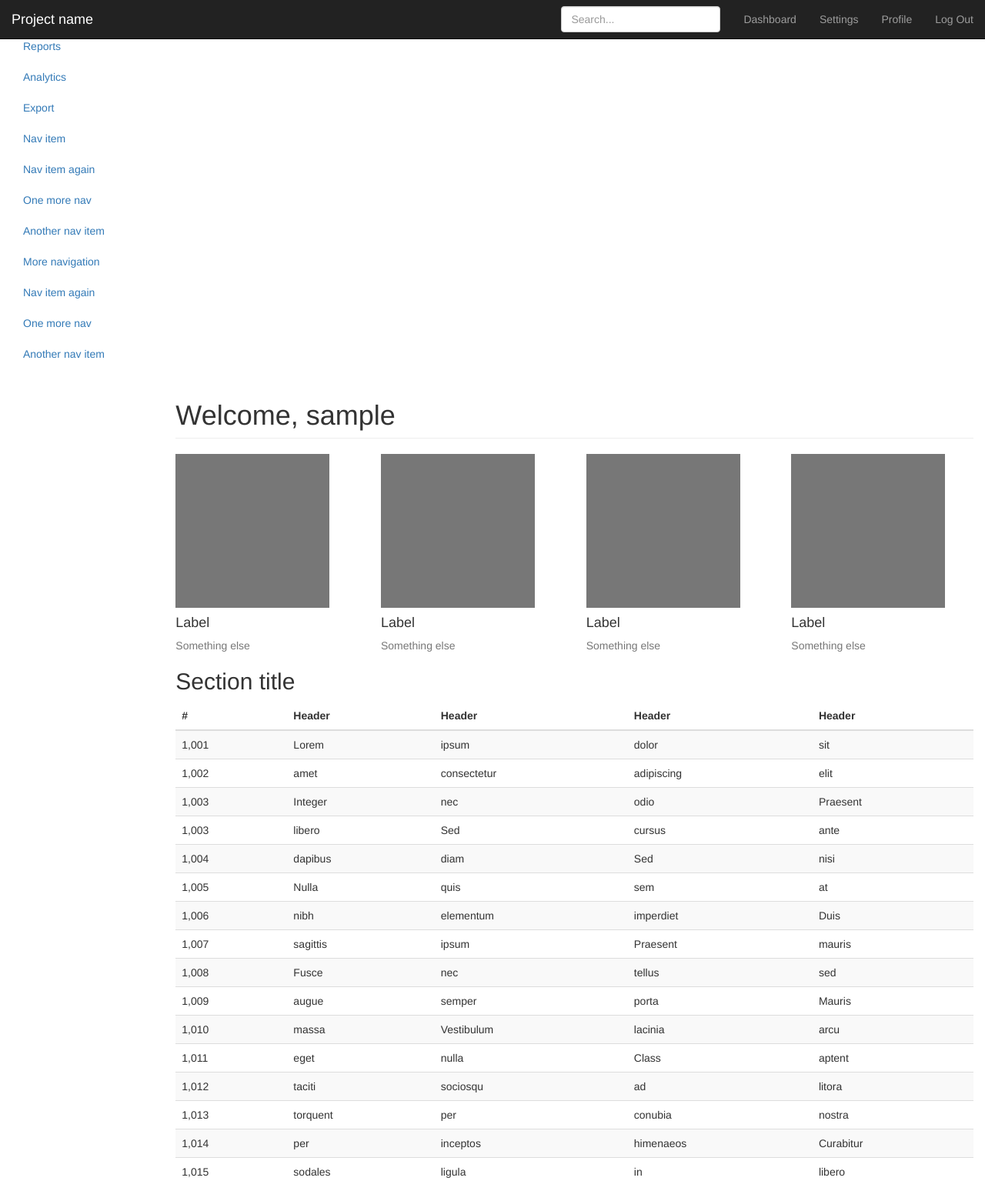
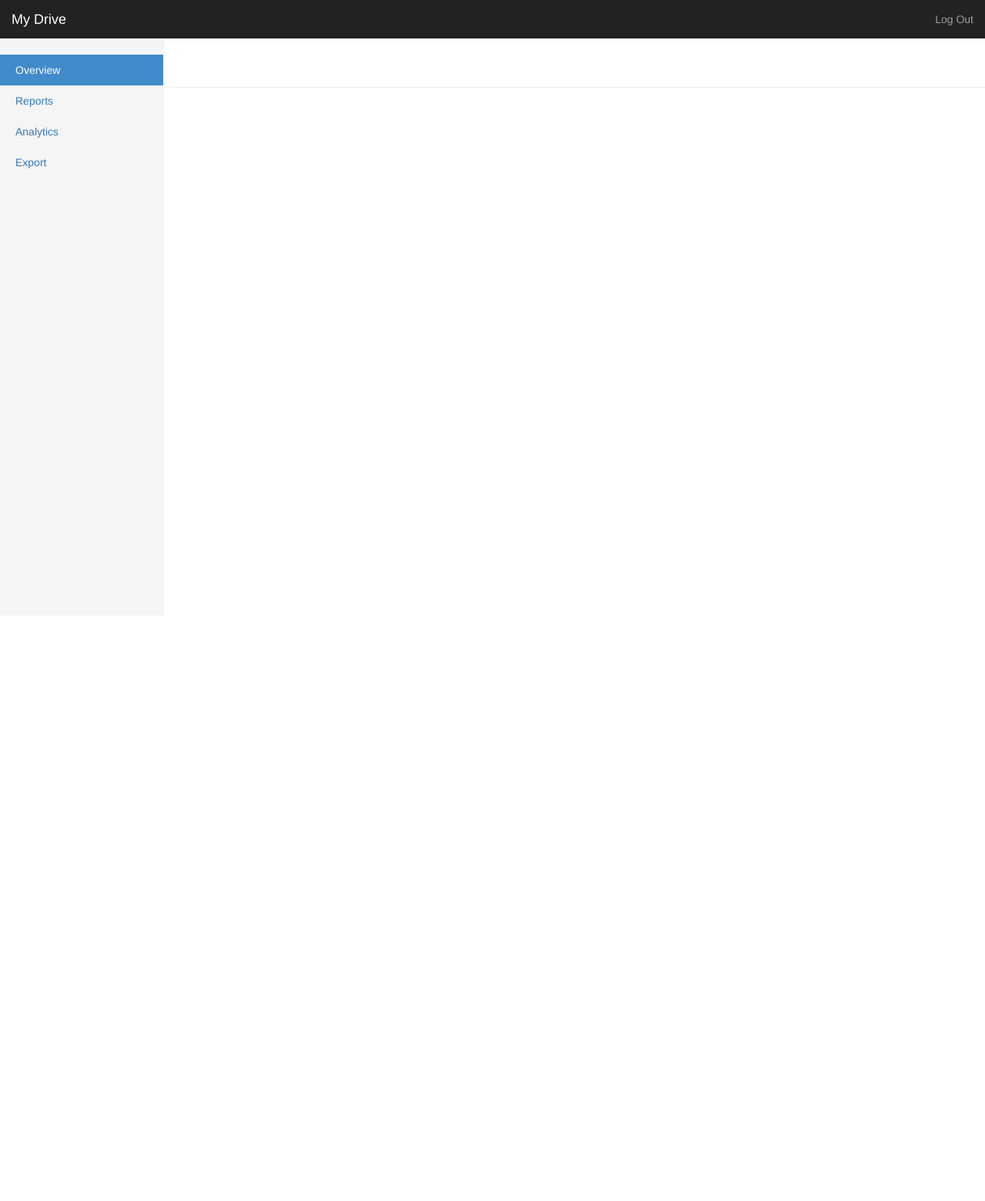
Before and after one commit to its-riz1/My-Drive, a Flask app: page /dashboard in a window 1280 px wide. Shown: the whole page at 77% size. After the commit the page ends 800 px from the top, so only its background shows below. Run offline with Flask 2, Linux system fonts and the light colour scheme; the visitor is signed in with stand-in values (Sample User, id 1); data comes from the database, SQL or seed files in the repository; both versions use the stored data as it was after the commit; some libraries are stand-ins or nearby versions.

Commit message:
login with dattabase and upload

```diff
--- a/app.py
+++ /dev/null
@@ -1,88 +0,0 @@
-from flask import Flask, render_template, redirect, url_for
-from flask_bootstrap import Bootstrap
-from flask_wtf import FlaskForm
-from wtforms import StringField, PasswordField, BooleanField
-from wtforms.validators import InputRequired, Email, Length
-from flask_sqlalchemy  import SQLAlchemy
-from werkzeug.security import generate_password_hash, check_password_hash
-from flask_login import LoginManager, UserMixin, login_user, login_required, logout_user, current_user
-
-app = Flask(__name__)
-app.config['SECRET_KEY'] = 'Thisissupposedtobesecret!'
-app.config['SQLALCHEMY_DATABASE_URI'] = 'sqlite:////mnt/c/Users/antho/Documents/login-example/database.db'
-bootstrap = Bootstrap(app)
-db = SQLAlchemy(app)
-login_manager = LoginManager()
-login_manager.init_app(app)
-login_manager.login_view = 'login'
-
-class User(UserMixin, db.Model):
-    id = db.Column(db.Integer, primary_key=True)
-    username = db.Column(db.String(15), unique=True)
-    email = db.Column(db.String(50), unique=True)
-    password = db.Column(db.String(80))
-
-@login_manager.user_loader
-def load_user(user_id):
-    return User.query.get(int(user_id))
-
-class LoginForm(FlaskForm):
-    username = StringField('username', validators=[InputRequired(), Length(min=4, max=15)])
-    password = PasswordField('password', validators=[InputRequired(), Length(min=8, max=80)])
-    remember = BooleanField('remember me')
-
-class RegisterForm(FlaskForm):
-    email = StringField('email', validators=[InputRequired(), Email(message='Invalid email'), Length(max=50)])
-    username = StringField('username', validators=[InputRequired(), Length(min=4, max=15)])
-    password = PasswordField('password', validators=[InputRequired(), Length(min=8, max=80)])
-
-
-@app.route('/')
-def index():
-    return render_template('index.html')
-
-@app.route('/login', methods=['GET', 'POST'])
-def login():
-    form = LoginForm()
-
-    if form.validate_on_submit():
-        user = User.query.filter_by(username=form.username.data).first()
-        if user:
-            if check_password_hash(user.password, form.password.data):
-                login_user(user, remember=form.remember.data)
-                return redirect(url_for('dashboard'))
-
-        return '<h1>Invalid username or password</h1>'
-        #return '<h1>' + form.username.data + ' ' + form.password.data + '</h1>'
-
-    return render_template('login.html', form=form)
-
-@app.route('/signup', methods=['GET', 'POST'])
-def signup():
-    form = RegisterForm()
-
-    if form.validate_on_submit():
-        hashed_password = generate_password_hash(form.password.data, method='sha256')
-        new_user = User(username=form.username.data, email=form.email.data, password=hashed_password)
-        db.session.add(new_user)
-        db.session.commit()
-
-        return '<h1>New user has been created!</h1>'
-        #return '<h1>' + form.username.data + ' ' + form.email.data + ' ' + form.password.data + '</h1>'
-
-    return render_template('signup.html', form=form)
-
-@app.route('/dashboard')
-@login_required
-def dashboard():
-    return render_template('dashboard.html', name=current_user.username)
-
-@app.route('/logout')
-@login_required
-def logout():
-    logout_user()
-    return redirect(url_for('index'))
-
-if __name__ == '__main__':
-    app.debug=True
-    app.run()
--- a/project.py
+++ b/project.py
@@ -1,52 +1,88 @@
-from flask import Flask,render_template
+from flask import Flask, render_template, redirect, url_for
 from flask_bootstrap import Bootstrap
 from flask_wtf import FlaskForm
-from wtforms import StringField,PasswordField,BooleanField
-from wtforms.validators import InputRequired,Email,Length
-from flask_sqlalchemy import SQLAlchemy
+from wtforms.validators import InputRequired, Email, Length
+from flask_sqlalchemy  import SQLAlchemy
+from werkzeug.security import generate_password_hash, check_password_hash
+from flask_login import LoginManager, UserMixin, login_user, login_required, logout_user, current_user
+from wtforms import StringField, PasswordField, BooleanField
+import os
 
-app=Flask(__name__)
-app.config['SECRET_KEY']='Thisissupposedtobesecret'
-app.config['SQLALCHEMY_DATABASE_URI'] = 'sqlite:////~/Project_IT/database.db'
-Bootstrap(app)
+app = Flask(__name__)
+app.config['SECRET_KEY'] = 'Thisissupposedtobesecret!'
+app.config['SQLALCHEMY_DATABASE_URI'] = 'sqlite:///database.db'
+
+bootstrap = Bootstrap(app)
 db = SQLAlchemy(app)
+login_manager = LoginManager()
+login_manager.init_app(app)
+login_manager.login_view = 'login'
 
-class User(db.Model):
-	id = db.Column(db.Integer,primary_Key=True)
-	username = db.Column(db.String(10),unique=True)
-	email = db.Column(db.String(70),unique=True)
-	password = db.Column(db.String(32))
+class User(UserMixin, db.Model):
+    id = db.Column(db.Integer, primary_key=True)
+    username = db.Column(db.String(15), unique=True)
+    email = db.Column(db.String(50), unique=True)
+    password = db.Column(db.String(80))
+
+@login_manager.user_loader
+def load_user(user_id):
+    return User.query.get(int(user_id))
 
 class LoginForm(FlaskForm):
-	username = StringField('username',validators=[InputRequired(),Length(min=4,max=10)])
-	password = PasswordField('password',validators=[InputRequired(),Length(min=8,max=32)])
-	remember = BooleanField('remember me')
+    username = StringField('username', validators=[InputRequired(), Length(min=4, max=15)])
+    password = PasswordField('password', validators=[InputRequired(), Length(min=8, max=80)])
+    remember = BooleanField('remember me')
 
 class RegisterForm(FlaskForm):
-	email = StringField('email',validators=[InputRequired(),Email(message='Invalid Email'),Length(max=70)])
-	username = StringField('username',validators=[InputRequired(),Length(min=4,max=10)])
-	password = PasswordField('password',validators=[InputRequired(),Length(min=8,max=32)])
+    email = StringField('email', validators=[InputRequired(), Email(message='Invalid email'), Length(max=50)])
+    username = StringField('username', validators=[InputRequired(), Length(min=4, max=15)])
+    password = PasswordField('password', validators=[InputRequired(), Length(min=8, max=80)])
+
 
 @app.route('/')
 def index():
-	return render_template('index.html')
+    return render_template('index.html')
 
-@app.route('/login',methods=['GET','POST'])
+@app.route('/login', methods=['GET', 'POST'])
 def login():
-	form=LoginForm()
-	if form.validate_on_submit():
-		return '<h1> Hello ' + form.username.data + '</h1>'
-	return render_template('login.html',form=form)
+    form = LoginForm()
 
-@app.route('/signup',methods=['GET','POST'])
+    if form.validate_on_submit():
+        user = User.query.filter_by(username=form.username.data).first()
+        if user:
+            if check_password_hash(user.password, form.password.data):
+                login_user(user, remember=form.remember.data)
+                return redirect(url_for('dashboard'))
+
+        return '<h1>Invalid username or password</h1>'
+
+    return render_template('login.html', form=form)
+
+@app.route('/signup', methods=['GET', 'POST'])
 def signup():
-	form = RegisterForm()
-	return render_template('signup.html',form=form)
+    form = RegisterForm()
+
+    if form.validate_on_submit():
+        hashed_password = generate_password_hash(form.password.data, method='sha256')
+        new_user = User(username=form.username.data, email=form.email.data, password=hashed_password)
+        db.session.add(new_user)
+        db.session.commit()
+
+        return '<h1>New user has been created!</h1>'
+
+    return render_template('signup.html', form=form)
 
 @app.route('/dashboard')
+@login_required
 def dashboard():
-	return render_template('dashboard.html')
+    return render_template('dashboard.html', name=current_user.username)
+
+@app.route('/logout')
+@login_required
+def logout():
+    logout_user()
+    return redirect(url_for('index'))
 
 if __name__ == '__main__':
-	app.debug=True
-	app.run()
+    app.debug=True
+    app.run()
--- /dev/null
+++ b/static/dashboard.css
@@ -0,0 +1,105 @@
+/*
+ * Base structure
+ */
+
+/* Move down content because we have a fixed navbar that is 50px tall */
+body {
+  padding-top: 50px;
+}
+
+
+/*
+ * Global add-ons
+ */
+
+.sub-header {
+  padding-bottom: 10px;
+  border-bottom: 1px solid #eee;
+}
+
+/*
+ * Top navigation
+ * Hide default border to remove 1px line.
+ */
+.navbar-fixed-top {
+  border: 0;
+}
+
+/*
+ * Sidebar
+ */
+
+/* Hide for mobile, show later */
+.sidebar {
+  display: none;
+}
+@media (min-width: 768px) {
+  .sidebar {
+    position: fixed;
+    top: 51px;
+    bottom: 0;
+    left: 0;
+    z-index: 1000;
+    display: block;
+    padding: 20px;
+    overflow-x: hidden;
+    overflow-y: auto; /* Scrollable contents if viewport is shorter than content. */
+    background-color: #f5f5f5;
+    border-right: 1px solid #eee;
+  }
+}
+
+/* Sidebar navigation */
+.nav-sidebar {
+  margin-right: -21px; /* 20px padding + 1px border */
+  margin-bottom: 20px;
+  margin-left: -20px;
+}
+.nav-sidebar > li > a {
+  padding-right: 20px;
+  padding-left: 20px;
+}
+.nav-sidebar > .active > a,
+.nav-sidebar > .active > a:hover,
+.nav-sidebar > .active > a:focus {
+  color: #fff;
+  background-color: #428bca;
+}
+
+
+/*
+ * Main content
+ */
+
+.main {
+  padding: 20px;
+}
+@media (min-width: 768px) {
+  .main {
+    padding-right: 40px;
+    padding-left: 40px;
+  }
+}
+.main .page-header {
+  margin-top: 0;
+}
+
+
+/*
+ * Placeholder dashboard ideas
+ */
+
+.placeholders {
+  margin-bottom: 30px;
+  text-align: center;
+}
+.placeholders h4 {
+  margin-bottom: 0;
+}
+.placeholder {
+  margin-bottom: 20px;
+}
+.placeholder img {
+  display: inline-block;
+  border-radius: 50%;
+}
--- a/templates/dashboard.html
+++ b/templates/dashboard.html
@@ -19,17 +19,17 @@ Dashboard
             <span class="icon-bar"></span>
             <span class="icon-bar"></span>
           </button>
-          <a class="navbar-brand" href="#">Project name</a>
+          <a class="navbar-brand" href="#">My Drive</a>
         </div>
         <div id="navbar" class="navbar-collapse collapse">
           <ul class="nav navbar-nav navbar-right">
-            <li><a href="#">Dashboard</a></li>
+            <!-- <li><a href="#">Dashboard</a></li>
             <li><a href="#">Settings</a></li>
-            <li><a href="#">Profile</a></li>
+            <li><a href="#">Profile</a></li> -->
             <li><a href="{{ url_for('logout') }}">Log Out</a></li>
           </ul>
-          <form class="navbar-form navbar-right">
-            <input type="text" class="form-control" placeholder="Search...">
+          <!-- <form class="navbar-form navbar-right">
+            <input type="text" class="form-control" placeholder="Search..."> -->
           </form>
         </div>
       </div>
@@ -44,20 +44,20 @@ Dashboard
             <li><a href="#">Analytics</a></li>
             <li><a href="#">Export</a></li>
           </ul>
-          <ul class="nav nav-sidebar">
+          <!-- <ul class="nav nav-sidebar">
             <li><a href="">Nav item</a></li>
             <li><a href="">Nav item again</a></li>
             <li><a href="">One more nav</a></li>
             <li><a href="">Another nav item</a></li>
             <li><a href="">More navigation</a></li>
-          </ul>
-          <ul class="nav nav-sidebar">
+          </ul> -->
+          <!-- <ul class="nav nav-sidebar">
             <li><a href="">Nav item again</a></li>
             <li><a href="">One more nav</a></li>
             <li><a href="">Another nav item</a></li>
-          </ul>
+          </ul> -->
         </div>
-        <div class="col-sm-9 col-sm-offset-3 col-md-10 col-md-offset-2 main">
+       <!--  <div class="col-sm-9 col-sm-offset-3 col-md-10 col-md-offset-2 main">
           <h1 class="page-header">Welcome, {{ name }}</h1>
 
           <div class="row placeholders">
@@ -81,11 +81,11 @@ Dashboard
               <h4>Label</h4>
               <span class="text-muted">Something else</span>
             </div>
-          </div>
+          </div> -->
 
           <h2 class="sub-header">Section title</h2>
           <div class="table-responsive">
-            <table class="table table-striped">
+<!--             <table class="table table-striped">
               <thead>
                 <tr>
                   <th>#</th>
@@ -209,7 +209,7 @@ Dashboard
                   <td>libero</td>
                 </tr>
               </tbody>
-            </table>
+            </table> -->
           </div>
         </div>
       </div>
--- a/templates/index.html
+++ b/templates/index.html
@@ -19,7 +19,7 @@ Demo App
             <span class="icon-bar"></span>
             <span class="icon-bar"></span>
           </button>
-          <a class="navbar-brand" href="#">Project name</a>
+          <a class="navbar-brand" href="#">My Drive</a>
         </div>
         <div id="navbar" class="collapse navbar-collapse">
           <ul class="nav navbar-nav">
```
Also changed, not shown: static/signin.css (added, +40 -0 lines), static/starter-template.css (added, +7 -0 lines), upload.py (added, +35 -0 lines), README.md (deleted), database.db, 1 other file.
